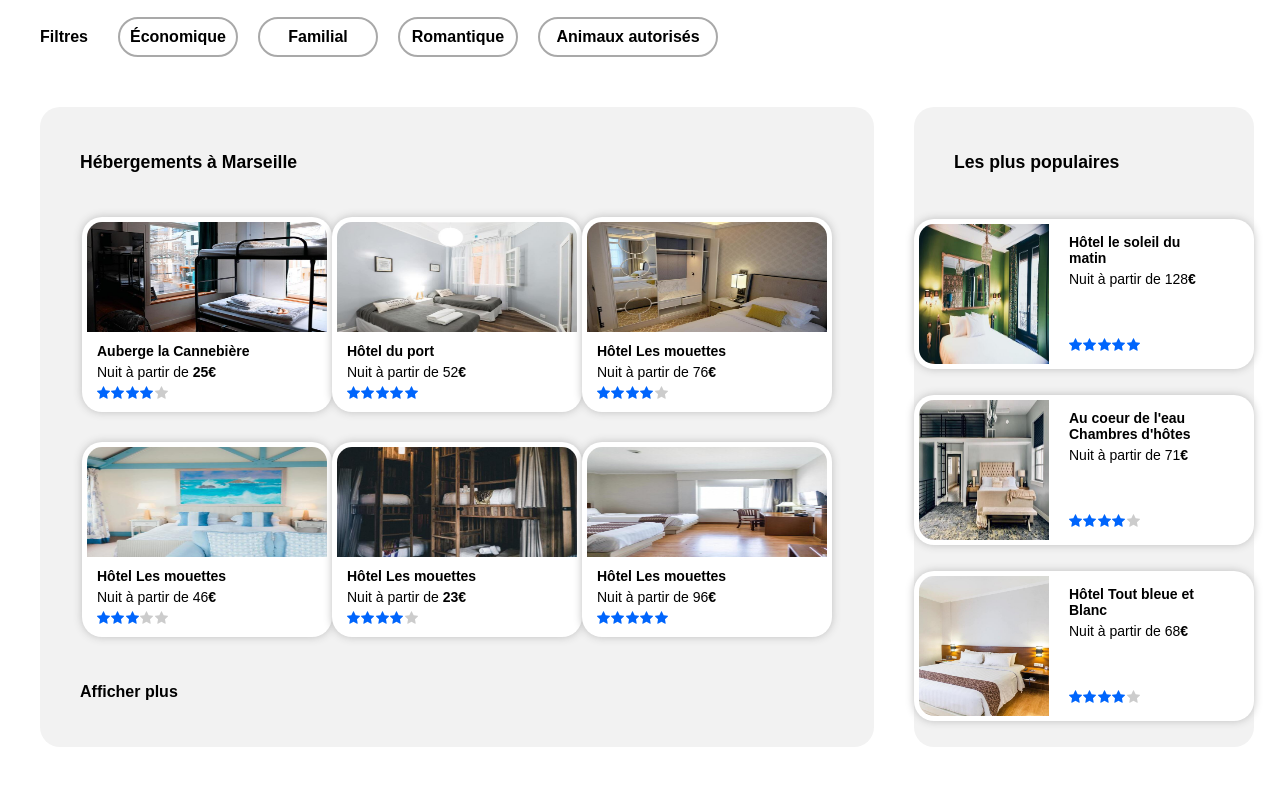
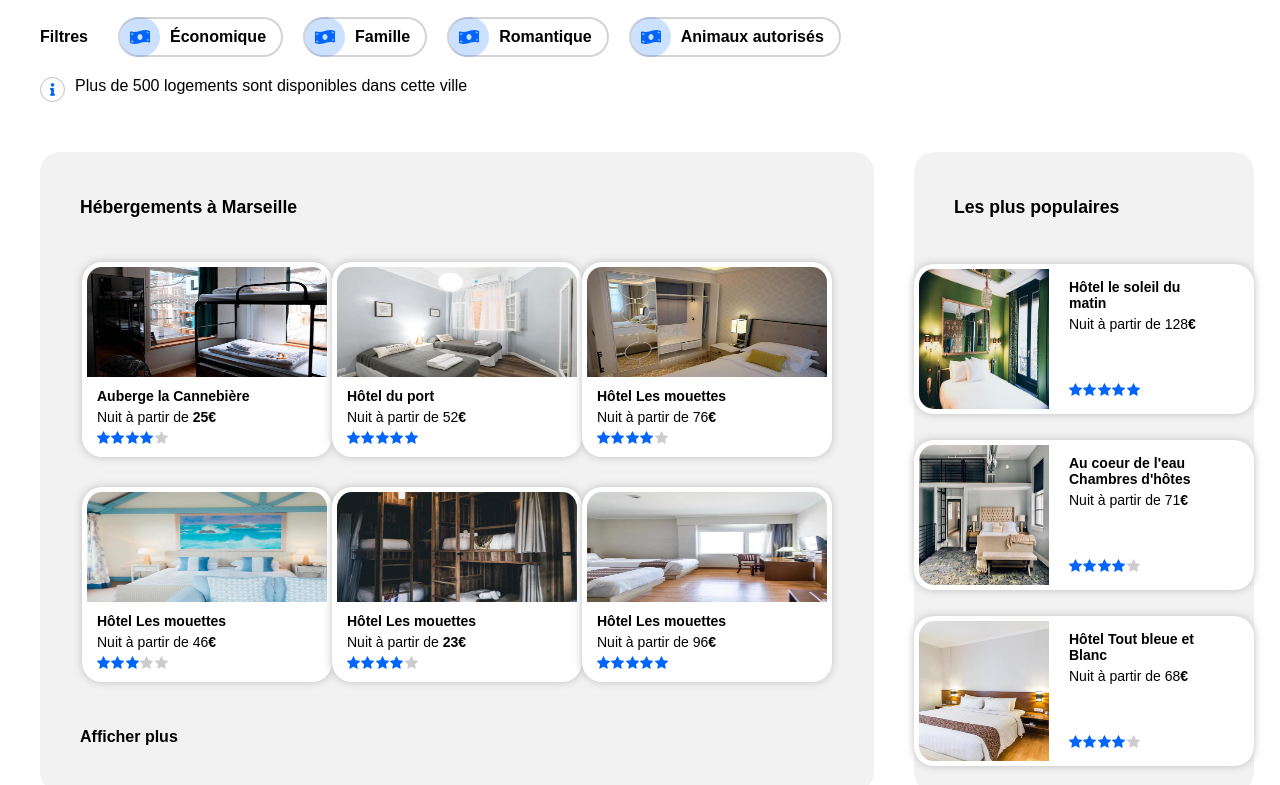
Before and after one commit to ShemoMFR/OpenClasssRoomsProjects, a plain HTML site: page p2_moshe_frydmann/index.html in a window 1280 px wide. Shown: the part 259-1044 px from the top of the page. Drawn offline with Linux system fonts and the light colour scheme.

Commit message:
Desktop presque terminé

```diff
--- a/p2_moshe_frydmann/index.html
+++ b/p2_moshe_frydmann/index.html
@@ -16,9 +16,9 @@
                 <div id="menu">
                     <nav id="nav-bar">
                         <ul>
-                            <li><a class="NB" href="#"> Hébergements </a></li>
-                            <li id="activite"><a class="NB" href="#"> Activités </a></li>
-                            <li><a class="NB" href="#"> <strong> S'inscrire </strong></a></li>
+                            <li><a id="NB1" href="#"> Hébergements </a></li>
+                            <li><a id="NB2" href="#"> Activités </a></li>
+                            <li><a id="NB3" href="#"> <strong> S'inscrire </strong></a></li>
                         </ul>
                     </nav>
                 </div>
@@ -38,10 +38,35 @@
 
             <div id="filtres">
                 <div id="filtre"><strong> Filtres</strong></div>
-                <div id="filtre-eco">Économique</div>
-                <div id="filtre-fam">Familial</div>
-                <div id="filtre-roman">Romantique</div>
-                <div id="filtre-animaux">Animaux autorisés</div>
+                <div class='filtre'>
+                    <div class="icon-filtres">
+                        <img id="money-icon" src="./images/money.svg" alt='money-icon'/>
+                    </div>
+                    <div class="txt-filtre">Économique</div>
+                </div>
+                <div class='filtre'>
+                    <div class="icon-filtres">
+                        <img id="money-icon" src="./images/money.svg" alt='money-icon'/>
+                    </div>
+                    <div class="txt-filtre">Famille</div>
+                </div>
+                <div class='filtre'>
+                    <div class="icon-filtres">
+                        <img id="money-icon" src="./images/money.svg" alt='money-icon'/>
+                    </div>
+                    <div class="txt-filtre">Romantique</div>
+                </div>
+                <div class='filtre'>
+                    <div class="icon-filtres">
+                        <img id="money-icon" src="./images/money.svg" alt='money-icon'/>
+                    </div>
+                    <div class="txt-filtre">Animaux autorisés</div>
+                </div>
+            </div>
+
+            <div id="infos-logement">
+                <img src='./images/info-solid.svg' id='info-icon' alt="info-icon" />
+                <div id="info-log"> Plus de 500 logements sont disponibles dans cette ville</div>
             </div>
 
             <div id="sections-hebergement">
@@ -214,11 +239,26 @@
                 </div>
             </div>
 
-
-
         </div>
         <footer>
-            <h2> Test</h2>
+            <div class="column-footer">
+                <div class="title-nav-footer"><strong>A propos</strong></div>
+                <div class="nav-footer">Fonctionnement du site</div>
+                <div class="nav-footer">Conditions générales de vente</div>
+                <div class="nav-footer">Données et confidentialité</div>
+            </div>
+
+            <div class="column-footer">
+                <div class="title-nav-footer"><strong>Nos hébergements</strong></div>
+                <div class="nav-footer">Charte qualité</div>
+                <div class="nav-footer">Soumettre votre hôtel</div>
+            </div>
+
+            <div class="column-footer">
+                <div class="title-nav-footer"><strong>Assistance</strong></div>
+                <div class="nav-footer">Centre d'aide</div>
+                <div class="nav-footer">Nous contacter</div>
+            </div>
         </footer>
 
     </body>
--- a/p2_moshe_frydmann/style.css
+++ b/p2_moshe_frydmann/style.css
@@ -6,12 +6,12 @@
 body {
     margin: 0; /* évite le comportement par défault body sur chrome & mozilla qui met une marge de 8px */
     font-family: "Raleway", sans-serif; /*** Ne pas mettre de width sur le body car ca force une taille ***/
-    max-width: 1400px;
     margin-left: auto;
     margin-right: auto;
 }
 
 #main-container {
+    max-width: 1400px;
     margin-left: auto;
     margin-right: auto;
     padding-left: 40px;
@@ -110,11 +110,21 @@ header {
 
 #nav-bar ul a {
     text-decoration: none;
-    color: #0065fc;
 }
 
-#activite {
+#NB1, #NB2 {
     color: black;
+    transition: 0.1s linear;
+    padding-top: 53px;
+}
+
+#NB1:hover {
+    color: #0065fc;
+    padding-top: 53px;
+    border-top: 4px solid #0065fc;
+}
+#NB3 {
+    color: #0065fc;
 }
 
 #filtres {
@@ -123,23 +133,54 @@ header {
     margin-top: 20px;
 }
 
-#filtre-eco, #filtre-fam, #filtre-roman, #filtre-animaux {
+.filtre {
     display: flex;
-    flex-direction: column;
-    justify-content: center;
+    flex-direction: row;
+    justify-content: space-between;
+    align-items: center;
     font-family: "Raleway", sans-serif;
     font-size: 1em;
     font-weight: bold;
     margin-right: 20px;
     text-align: center;
-    width: 120px;
     height: 40px;
-    border: 2px solid darkgrey;
+    border: 2px solid rgba(169, 169, 169, 0.5);
     border-radius: 20px;
 }
 
-#filtre-animaux {
-    width: 180px;
+#money-icon {
+    position: absolute;
+    width: 20px;
+    top: 30%;
+    left: 25%;
+}
+
+.icon-filtres {
+    position: relative;
+    width: 40px;
+    height: 40px;
+    border-radius: 20px;
+    margin-right: 10px;
+    background-color: rgba(0, 101, 252, 0.2);
+}
+
+.txt-filtre {
+    text-align: center;
+    margin-right: 15px;
+}
+
+#infos-logement {
+    display: flex;
+    margin-top: 20px;
+}
+
+#info-icon {
+    width: 25px;
+    height: 25px;
+    padding: 5px;
+    border: 1px solid rgba(128, 128, 128, 0.5);
+    border-radius: 20px;
+    margin-right: 10px;
 }
 
 #filtre {
@@ -373,3 +414,23 @@ footer {
     margin-left: 20px;
     margin-top: 10px;
 }
+
+footer {
+    display: flex;
+    padding-top: 40px;
+}
+
+.column-footer {
+    width: 350px;
+    margin-left: 40px;
+    margin-right: 50px;
+}
+
+.nav-footer, .title-nav-footer {
+    font-size: 1.1rem;
+    margin-bottom: 10px;
+}
+
+.title-nav-footer {
+    margin-bottom: 20px;
+}
```
Also changed, not shown: p2_moshe_frydmann/images/info-solid.svg (added), p2_moshe_frydmann/images/money.svg (added).
